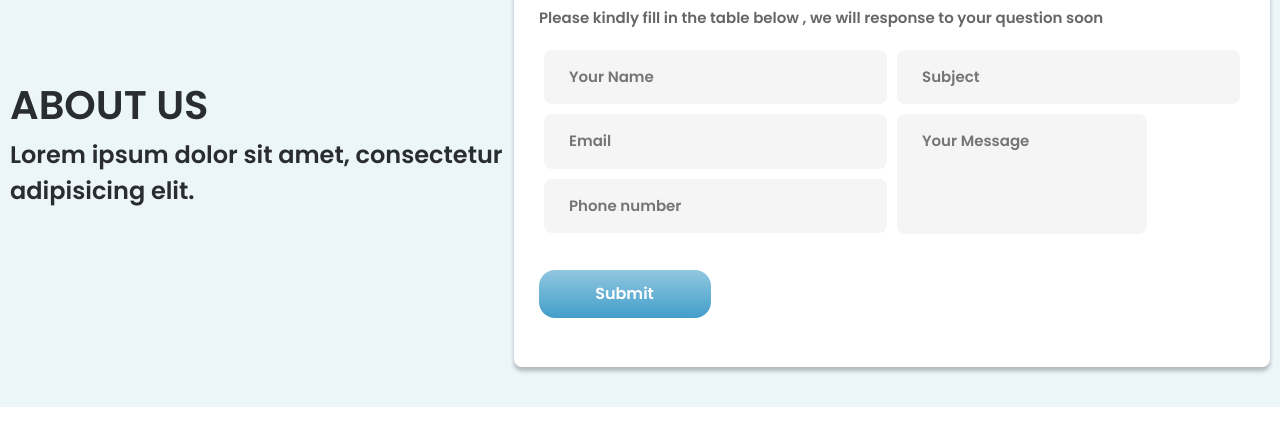
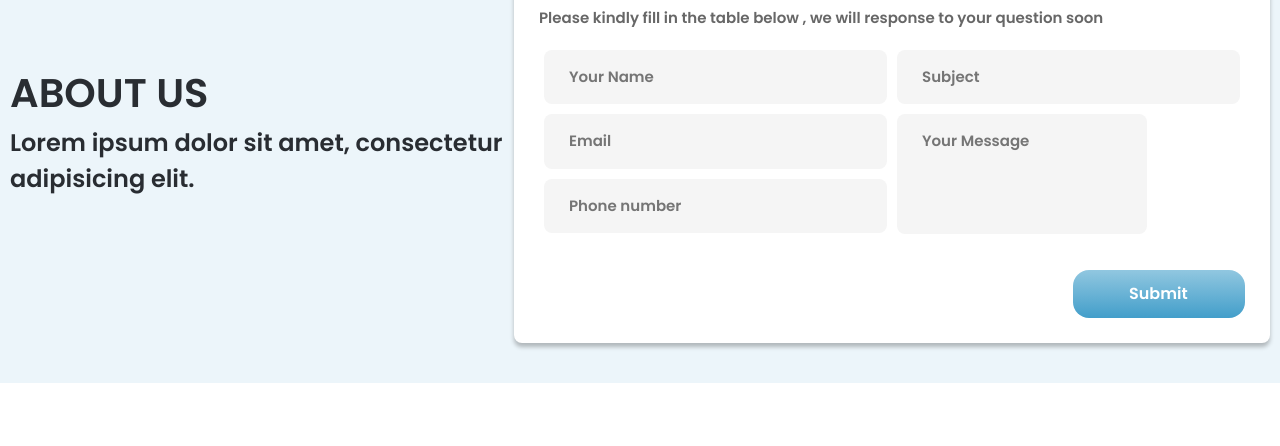
Before and after one commit to ahmed22362/cubeart, a Next.js app: page / in a window 1280 px wide. Shown: the part 2651-3097 px from the top of the page. Built offline with nearby package versions, Linux system fonts and the light colour scheme.

Commit message:
updated style of quick quote

```diff
--- a/components/quickQuote/quickQuote.jsx
+++ b/components/quickQuote/quickQuote.jsx
@@ -28,13 +28,7 @@ export default function QuickQuote() {
                     </div>
                 </div>
                 </div>
-                <button type="submit" className="btn btn-primary mb-4" style={{
-                    borderRadius: "var(--radius-lg, 16px)",
-                    background: "linear-gradient(180deg, #91C7E0 0%, #429ECA 100%)",
-                    width: "172px",
-                    padding: "12px 57px 12px 56px",
-                    border: "none"
-                }}>Submit</button>
+                <button type="submit" className={styles.addButton} style={{}}>Submit</button>
             </form>
         </div>
     )
--- a/components/quickQuote/quickQuote.module.css
+++ b/components/quickQuote/quickQuote.module.css
@@ -28,3 +28,23 @@
     color: #676767 !important;
     font-size: 15px !important;
 }
+.item:focus {
+    outline: #969696 solid 2px;
+    border: 4px solid #454545;
+    transition: 0.1s;
+}
+
+.addButton {
+    border-radius: var(--radius-lg, 16px);
+    background: linear-gradient(180deg, #91C7E0 0%, #429ECA 100%);
+    width: 172px;
+    padding: 12px 57px 12px 56px;
+    border: none;
+    margin-left: auto;
+    display: flex;
+    color: #fff;
+}
+.addButton:hover {
+    background: linear-gradient(180deg, #91C7E0 0%, #429fca76 100%);
+    transition: 1s;
+}
```
